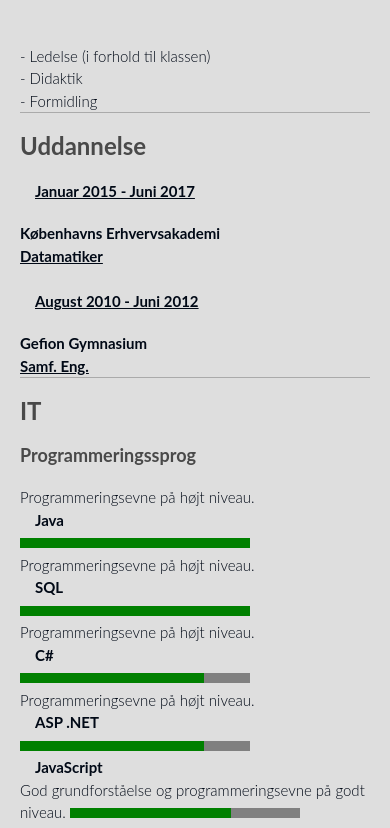
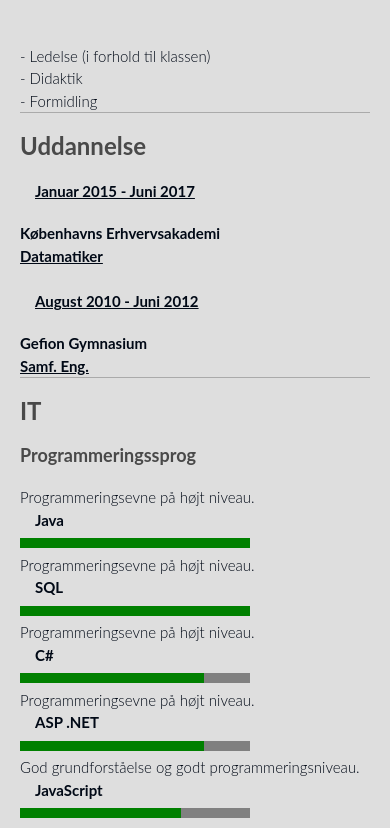
Before and after one commit to crellee/crellee.github.io, a plain HTML site: page cv.html in a window 390 px wide. Shown: the part 1158-1986 px from the top of the page. Drawn offline with nearby package versions, Linux system fonts and the light colour scheme.

Commit message:
deletions

```diff
--- a/cv.html
+++ b/cv.html
@@ -106,10 +106,9 @@
       <progress max="100" value="80"></progress><br/>
       Programmeringsevne på højt niveau. <div class="col-md-5"><b>ASP .NET</b></div>
       <progress max="100" value="80"></progress><br/>
-      <div class="col-md-5"><b>JavaScript</b></div>
-      God grundforståelse og programmeringsevne på godt niveau.
+      God grundforståelse og godt programmeringsniveau. <div class="col-md-5"><b>JavaScript</b></div>
       <progress max="100" value="70"></progress><br/>
-      God grundforståelse og programmeringsevne på godt niveau. <div class="col-md-5"><b>Node JS</b></div>
+      God grundforståelse og godt programmeringsniveau. <div class="col-md-5"><b>Node JS</b></div>
       <progress max="100" value="70"></progress><br/>
       God grundforståelse og udemærket programmeringsniveau <div class="col-md-5"><b>TypeScript</b></div>
       <progress max="100" value="60"></progress><br/>
```
